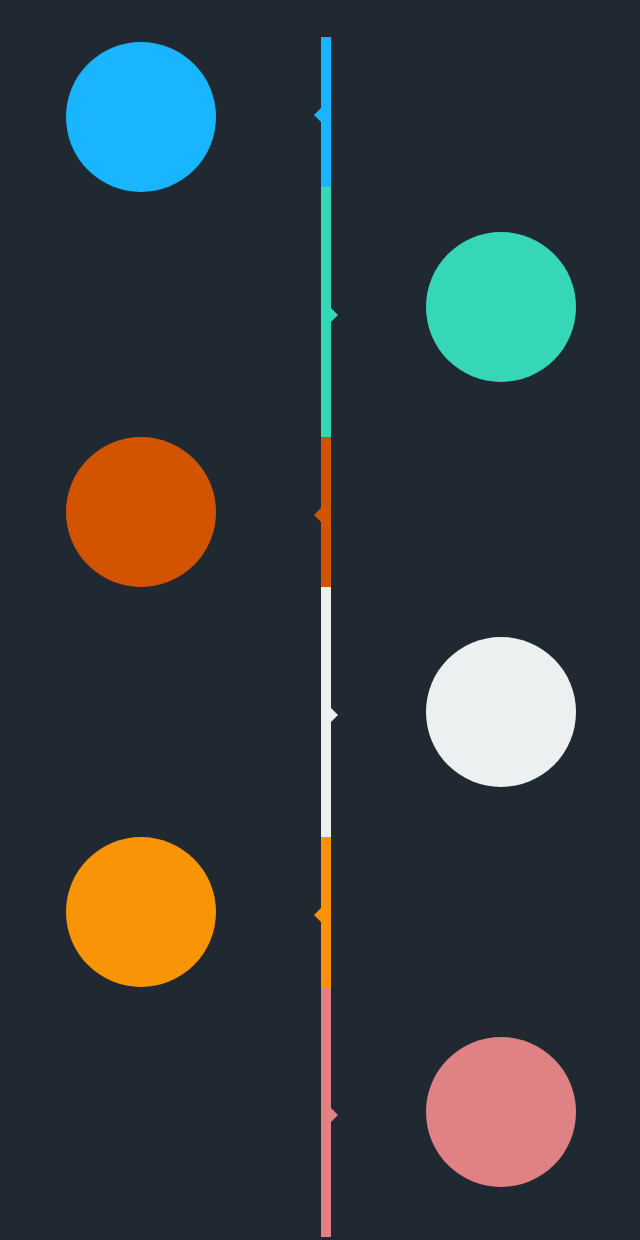
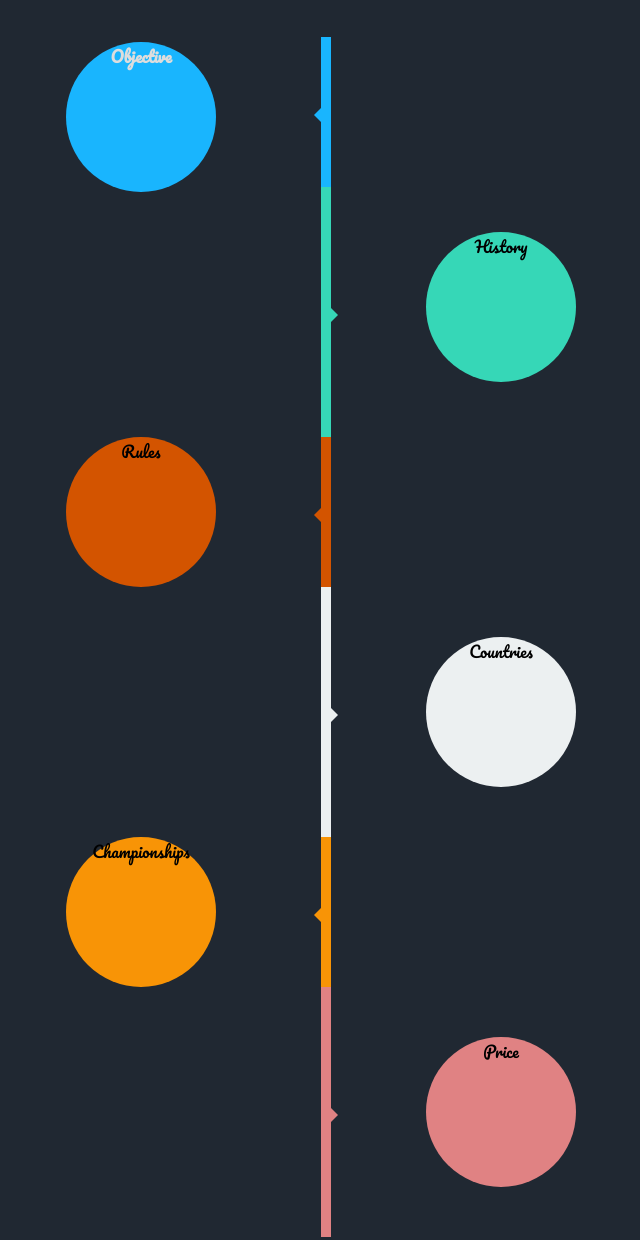
Before and after one commit to LennartEdberg/Infographic, a plain HTML site: page index.html in a window 1280 px wide. Shown: the part 203-1443 px from the top of the page, without its empty margins (314-954 px from the left). Drawn offline with Linux system fonts and the light colour scheme.

Commit message:
Text i mitten av cirklarna, center dat shit TobbeP

```diff
--- a/css/style.css
+++ b/css/style.css
@@ -179,6 +179,14 @@ body {
 	-ms-transition:     all 0.5s ease-in-out;
 }
 
+.blue-circle-text
+{
+    line-height: 16px;
+        color: #dddddd;
+    font-weight: bold;
+    font-size: 16px;
+}
+
 .circle-blue:hover
 {
      -webkit-transform: scale(2);
--- a/index.html
+++ b/index.html
@@ -18,12 +18,12 @@
          Wife Carrying Contest
     </div>
 
-    <span class="circle-blue"></span>
-    <span class="circle-green"></span>
-    <span class="circle-red"></span>
-    <span class="circle-white"></span>
-    <span class="circle-orange"></span>
-    <span class="circle-pink"></span>
+    <span class="circle-blue"><span class="blue-circle-text">Objective</span></span>
+    <span class="circle-green"><span>History</span></span>
+    <span class="circle-red"><span>Rules</span></span>
+    <span class="circle-white"><span>Countries</span></span>
+    <span class="circle-orange"><span>Championships</span></span>
+    <span class="circle-pink"><span>Price</span></span>
 
     <div id="line-container">
           <div class="line-one"><div class="arrow-left-blue"></div></div>
```
